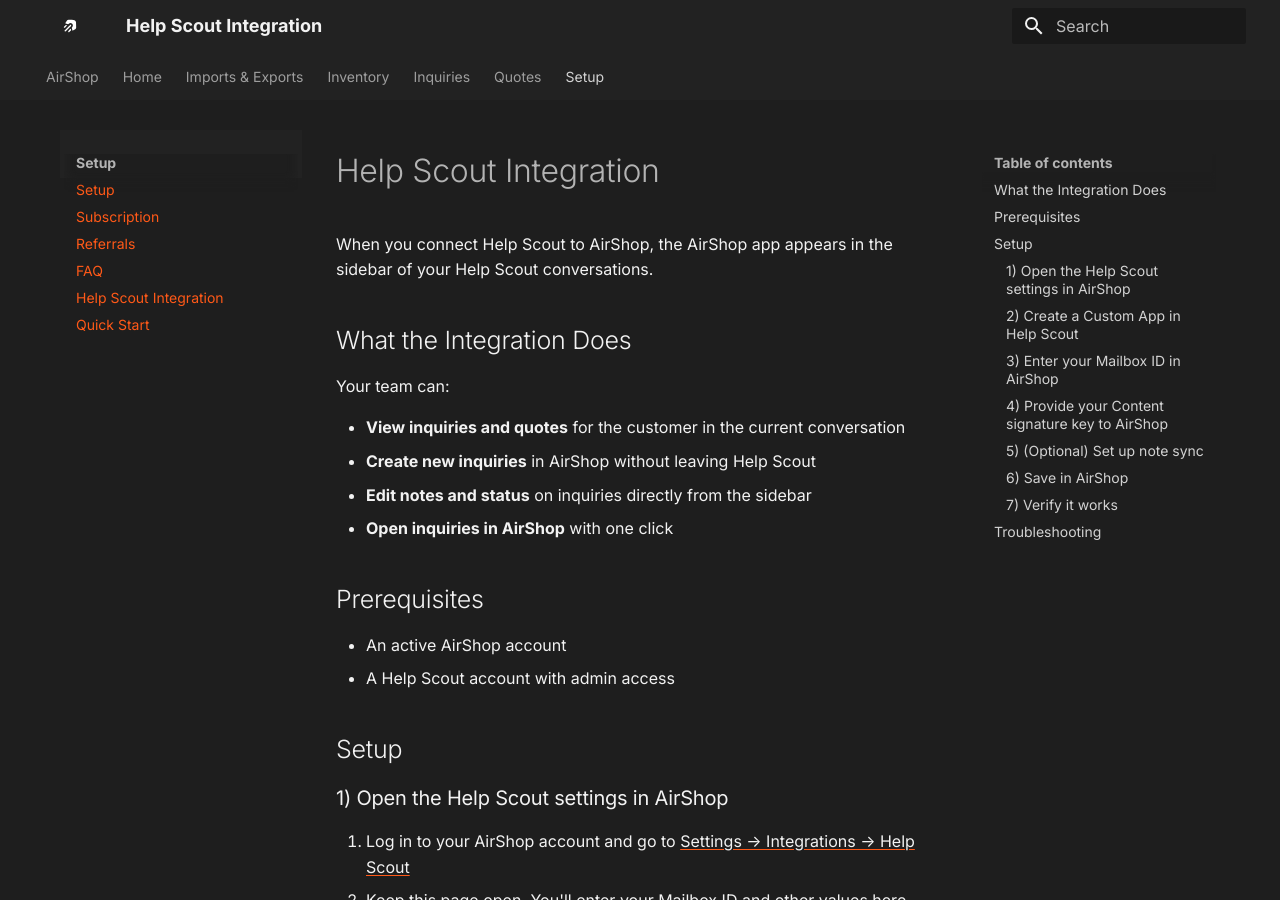
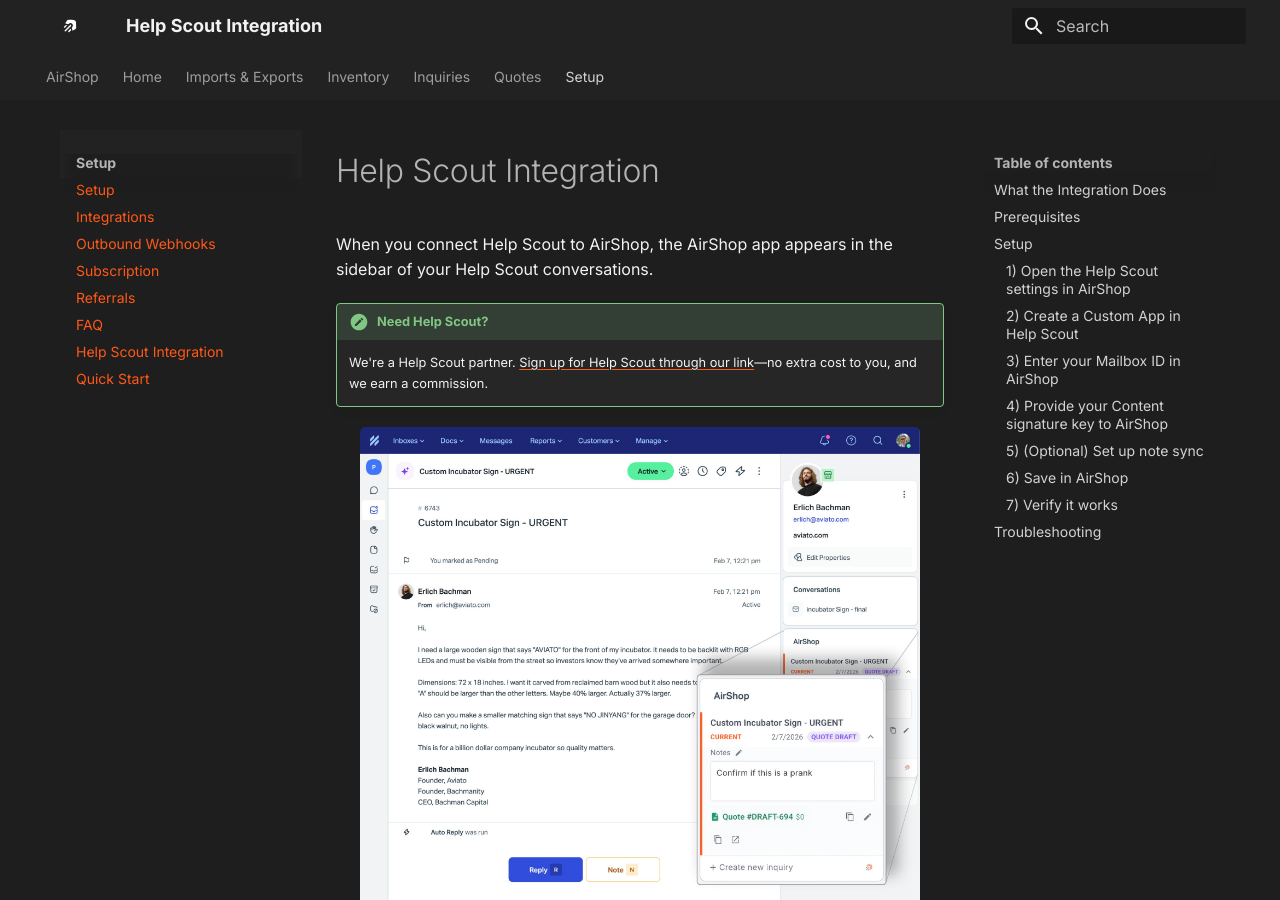
Before and after one commit to jbrewlet/airshop-docs, an MkDocs documentation site: the page built from docs/setup/helpscout.md, in a window 1280 px wide and 900 px high. Built offline with MkDocs 1.6.1 and Material for MkDocs 9.7.7, drawn with Linux system fonts in a browser that asks for light colours; plug-ins that fetch from the network failed and are left out.

Commit message:
Add integrations documentation and related assets, enhancing the setup section with new pages for Outbound Webhooks and Help Scout integration. Update navigation and include new image assets for improved user guidance.

```diff
--- a/docs/setup/helpscout-integration.md
+++ b/docs/setup/helpscout.md
@@ -7,6 +7,14 @@
 # Help Scout Integration
 
 When you connect Help Scout to AirShop, the AirShop app appears in the sidebar of your Help Scout conversations.
+
+!!! note "Need Help Scout?"
+    We're a Help Scout partner. [Sign up for Help Scout through our link](https://helpscout.partnerlinks.io/airshop)—no extra cost to you, and we earn a commission.
+
+<picture>
+  <source srcset="/assets/helpscout.webp" type="image/webp">
+  <img src="/assets/helpscout.png" alt="AirShop app in the Help Scout sidebar showing inquiries and quotes" class="screenshot">
+</picture>
 
 ## What the Integration Does
 
--- a/mkdocs.yml
+++ b/mkdocs.yml
@@ -121,8 +121,10 @@
     - Quote Settings: quote-settings.md
   - Setup:
     - Setup: setup/index.md
+    - Integrations: integrations/index.md
+    - Outbound Webhooks: integrations/outbound-webhooks.md
     - Subscription: setup/subscription.md
     - Referrals: setup/referrals.md
     - FAQ: setup/faq.md
-    - Help Scout Integration: setup/helpscout-integration.md
+    - Help Scout Integration: setup/helpscout.md
     - Quick Start: setup/quick-start.md
```
Also changed, not shown: docs/integrations/index.md (added, +18 -0 lines), docs/integrations/outbound-webhooks.md (added, +113 -0 lines), docs/setup/index.md (+3 -0 lines), docs/assets/helpscout.png (added), docs/assets/helpscout.webp (added).
